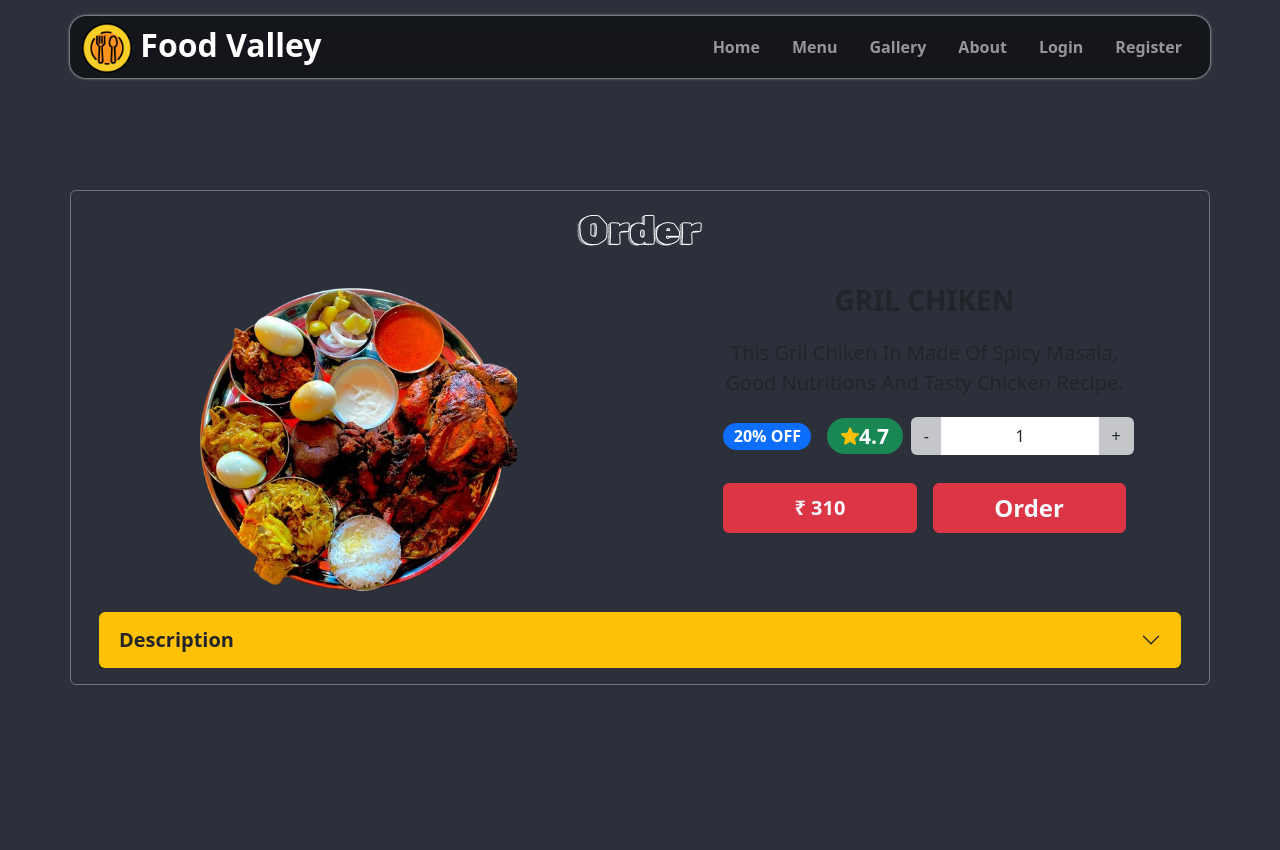
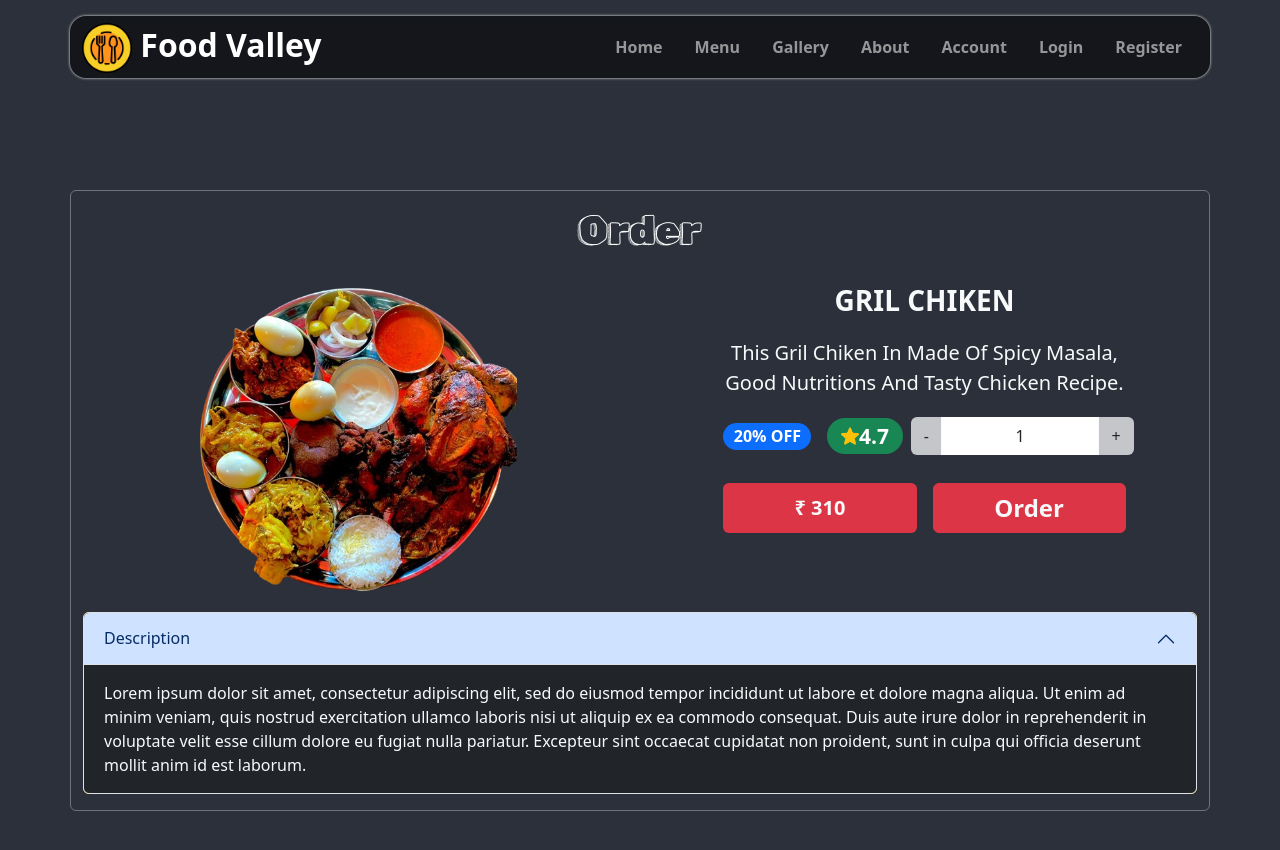
Before and after one commit to keppuraja3/food_valley, a React (Vite) app: page /order in a window 1280 px wide. Shown: the top 850 px of the page. Before the commit the page ends 800 px from the top, so only its background shows below. Built offline with nearby package versions, Linux system fonts and the light colour scheme; the HTML template or start-up script is replaced by a standard one.

Commit message:
Fix: login token add to localStorage

```diff
--- a/package.json
+++ b/package.json
@@ -13,6 +13,7 @@
     "axios": "^1.7.2",
     "bootstrap": "^5.3.3",
     "dotenv": "^16.4.5",
+    "jsonwebtoken": "^9.0.2",
     "react": "^18.2.0",
     "react-bootstrap": "^2.10.2",
     "react-dom": "^18.2.0",
--- a/src/App.jsx
+++ b/src/App.jsx
@@ -16,12 +16,12 @@ import MenuAdmin from "./Admin/Menu";
 import Management from "./Admin/Management";
 import Sales from "./Admin/Sales";
 import Report from "./Admin/Report";
-import "./assets/css/style.css";
 import Admin from "./Admin/Admin";
 import AdminHeader from "./Admin/AdminHeader";
 import Profile from "./Admin/Profile";
 import FoodManagement from "./Admin/FoodManagement";
 import PageNotFound from "./PageNotFound";
+import "./assets/css/style.css";
 
 function App() {
   const [count, setCount] = useState(0);
@@ -32,7 +32,7 @@ function App() {
     setScreenLoading(true);
     setTimeout(() => {
       setScreenLoading(false);
-    }, 1000);
+    }, 2500);
   }, []);
   return (
     <>
--- a/src/Header.jsx
+++ b/src/Header.jsx
@@ -67,6 +67,12 @@ function Header() {
                   About
                 </Link>
               </li>
+              <li className="nav-item ">
+                <Link to="about" className={`nav-link fw-bolder m-2  `}>
+                  Account
+                </Link>
+              </li>
+              {/* login link  */}
               <li className="nav-item">
                 <Link
                   to="/login"
@@ -77,6 +83,7 @@ function Header() {
                   Login
                 </Link>
               </li>
+              {/* register link  */}
               <li className="nav-item">
                 <Link
                   to="/register"
--- a/src/Login.jsx
+++ b/src/Login.jsx
@@ -12,8 +12,9 @@ function Login() {
 
   const navigate = useNavigate();
   const SERVER_URL = import.meta.env.VITE_SERVER_URL;
-  const [token, setToken] = useState("");
+  const [token, setToken] = useState(null);
   const { decodedToken, isExpired } = useJwt(token);
+  const [loggedIn, setLoggedIn] = useState(false);
 
   // Initialize cookies
   const cookies = new Cookies();
@@ -83,9 +84,8 @@ function Login() {
                 // cookies.set("jwt_authorization", token, {
                 //   expires: new Date(decodedToken * 1000),
                 // });
-                localStorage.setItem("food-valley-user-token", res.data.token);
-                // navigate("/admin");
-                navigate("/");
+                localStorage.setItem("token", res.data.token);
+                setLoggedIn(true);
                 setBackendResponse("");
               })
               .catch((err) => {
@@ -108,6 +108,16 @@ function Login() {
       setMobileNoError("Please enter mobile no");
     }
   };
+
+  // Redirect to admin page or user page validation---
+  if (loggedIn) {
+    if (decodedToken.role === "admin") {
+      navigate("/admin");
+    } else if (decodedToken.role === "user") {
+      navigate("/");
+    }
+  }
+
   return (
     <>
       <section
--- a/src/Order.jsx
+++ b/src/Order.jsx
@@ -1,10 +1,11 @@
 import React from "react";
+import Accordion from "react-bootstrap/Accordion";
 
 function Order() {
   return (
     <>
       {/* <!-- Order section start --> */}
-      <section className="container-fluid" id="order-section">
+      <section className="container-fluid pb-5 mb-5" id="order-section">
         <div className="container border rounded border-secondary pt-3 mb-5 ">
           <h1 className="text-capitalize text-center">order</h1>
           <div className="row justify-content-around ">
@@ -23,7 +24,7 @@ function Order() {
               </div>
             </div>
             <div className="col-12 col-md-6  col-sm-12 col-lg-5 ">
-              <div className="card bg-transparent border-0 fs-3 fw-bold d-flex justify-content-between align-content-center  h-75 m-3 text-center text-uppercase ">
+              <div className="card bg-transparent text-light border-0 fs-3 fw-bold d-flex justify-content-between align-content-center  h-75 m-3 text-center text-uppercase ">
                 <p>gril chiken</p>
 
                 <p className="text-capitalize fw-light fs-5 ">
@@ -79,52 +80,20 @@ function Order() {
             </div>
           </div>
 
-          <div
-            className="accordion accordion-flush text-light m-3 mt-0"
-            id="accordionFlushExample"
-          >
-            <div className="accordion-item bg-dark">
-              <h2 className="accordion-header" id="flush-headingOne">
-                <button
-                  className="accordion-button rounded collapsed bg-warning text-dark fw-bolder fs-5 text-capitalize"
-                  type="button"
-                  data-bs-toggle="collapse"
-                  data-bs-target="#flush-collapseOne"
-                  aria-expanded="false"
-                  aria-controls="flush-collapseOne"
-                >
-                  description
-                </button>
-              </h2>
-              <div
-                id="flush-collapseOne"
-                className="accordion-collapse collapse"
-                aria-labelledby="flush-headingOne"
-                data-bs-parent="#accordionFlushExample"
-              >
-                <div className="accordion-body">
-                  Lorem ipsum dolor sit amet consectetur adipisicing elit.
-                  Voluptate, quia. Ratione ipsum nemo cum illum adipisci vitae.
-                  Hic, quia velit nemo eum voluptate ut beatae facere similique
-                  optio rem ipsum. Sit recusandae minima est expedita, harum
-                  libero quidem ipsum rerum? Omnis fuga ducimus ratione
-                  voluptatem voluptas, nulla cumque accusamus. Possimus optio
-                  quos modi rerum? Veniam aliquid maxime facere deleniti
-                  necessitatibus. Beatae nostrum ut quidem repudiandae illum
-                  reiciendis aperiam, maiores molestias magni libero, quos, eum
-                  aliquid! Earum saepe labore harum quia quam maxime nemo libero
-                  provident cum illo, aut architecto quibusdam? Odit
-                  exercitationem voluptatibus enim atque illum earum, vitae
-                  tenetur aliquid at odio, quas assumenda dolore quia ex nostrum
-                  eveniet aliquam quibusdam expedita itaque placeat sapiente
-                  veniam repellendus, suscipit ut. Optio. Esse laborum sit
-                  corrupti debitis! Animi recusandae quis quae magnam, rem
-                  molestias consequatur assumenda velclass. This is the first
-                  item's accordion body.
-                </div>
-              </div>
-            </div>
-          </div>
+          <Accordion className="mb-3 bg-warning rounded">
+            <Accordion.Item className=" bg-dark text-light">
+              <Accordion.Header>Description</Accordion.Header>
+              <Accordion.Body>
+                Lorem ipsum dolor sit amet, consectetur adipiscing elit, sed do
+                eiusmod tempor incididunt ut labore et dolore magna aliqua. Ut
+                enim ad minim veniam, quis nostrud exercitation ullamco laboris
+                nisi ut aliquip ex ea commodo consequat. Duis aute irure dolor
+                in reprehenderit in voluptate velit esse cillum dolore eu fugiat
+                nulla pariatur. Excepteur sint occaecat cupidatat non proident,
+                sunt in culpa qui officia deserunt mollit anim id est laborum.
+              </Accordion.Body>
+            </Accordion.Item>
+          </Accordion>
         </div>
       </section>
       {/* <!-- Order section end --> */}
--- a/src/assets/css/style.css
+++ b/src/assets/css/style.css
@@ -41,10 +41,14 @@ input::-webkit-inner-spin-button {
 /* loader style start */
 
 #loading {
+  position: fixed;
   width: 100%;
-  height: 100vh;
-  z-index: 1081;
+  height: 100%;
   background: rgba(0, 0, 0, 0.726);
+  display: flex;
+  justify-content: center;
+  align-items: center;
+  z-index: 9999;
 }
 
 #loading img {
```
Also changed, not shown: 1 other file (tests, documents, lock files or other folders).
